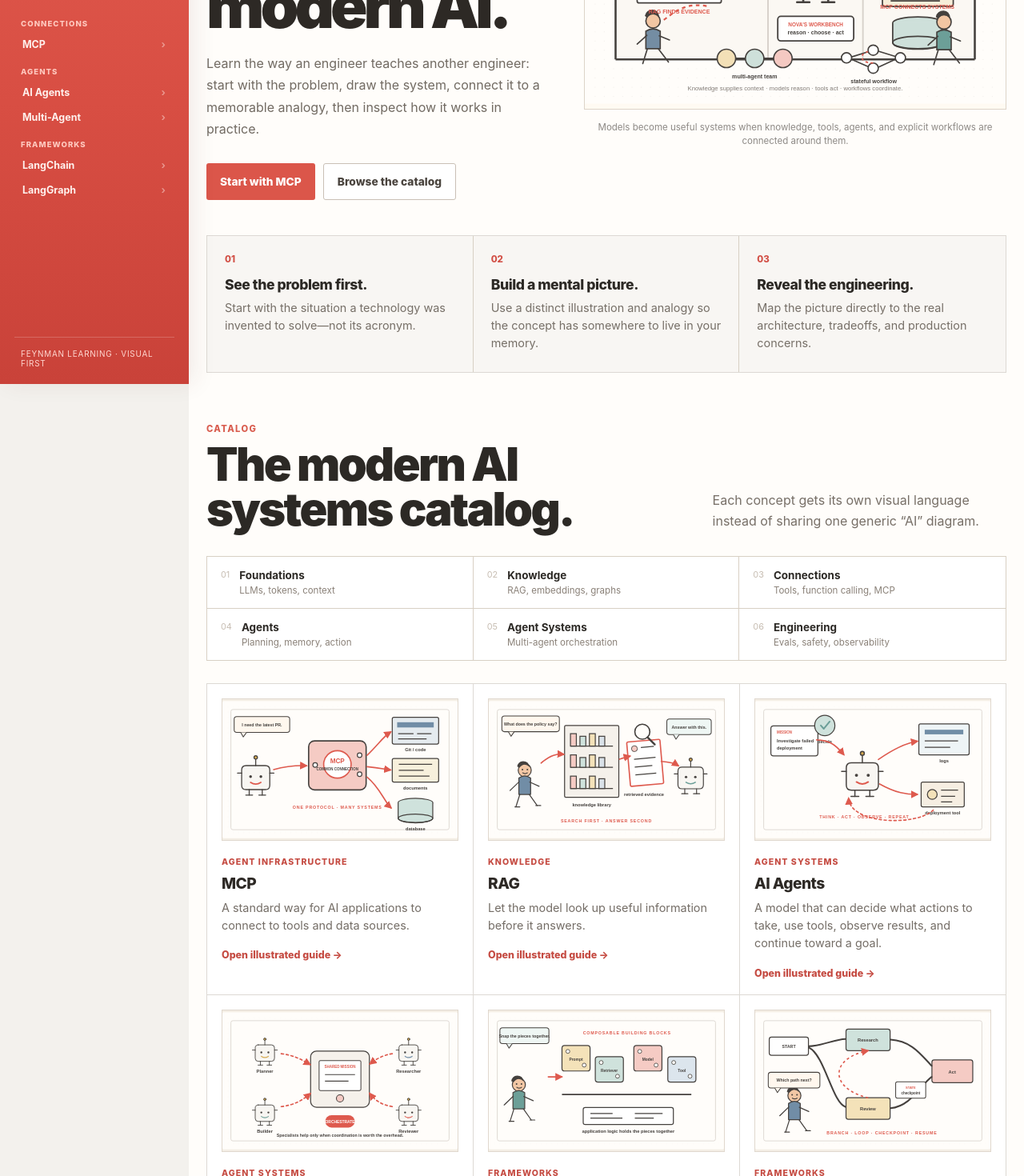
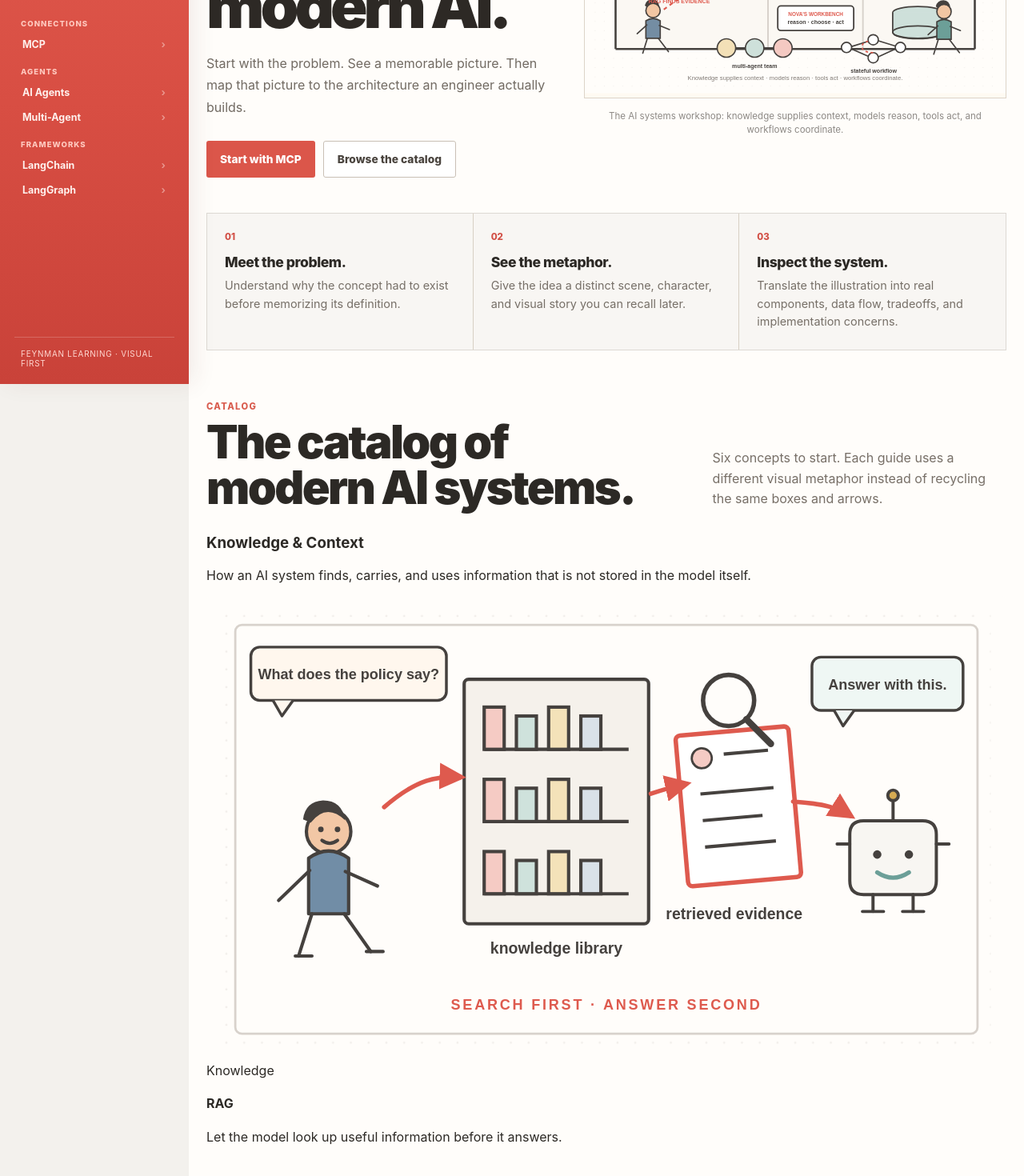
Before and after one commit to buianhtai/ai-atlas, a Next.js app: page / in a window 1280 px wide. Shown: the part 320-1790 px from the top of the page at 80% size. Built offline with nearby package versions, Linux system fonts and the light colour scheme.

Commit message:
refactor: organize home as an illustrated concept catalog

```diff
--- a/app/page.tsx
+++ b/app/page.tsx
@@ -4,13 +4,22 @@ import { AtlasOverviewIllustration } from "@/components/AtlasOverviewIllustratio
 import { ConceptIllustration } from "@/components/ConceptIllustration";
 import { concepts } from "@/lib/concepts";
 
-const categoryOrder = [
-  { name: "Foundations", note: "LLMs, tokens, context" },
-  { name: "Knowledge", note: "RAG, embeddings, graphs" },
-  { name: "Connections", note: "Tools, function calling, MCP" },
-  { name: "Agents", note: "Planning, memory, action" },
-  { name: "Agent Systems", note: "Multi-agent orchestration" },
-  { name: "Engineering", note: "Evals, safety, observability" },
+const tracks = [
+  {
+    name: "Knowledge & Context",
+    description: "How an AI system finds, carries, and uses information that is not stored in the model itself.",
+    slugs: ["rag", "mcp"],
+  },
+  {
+    name: "Agents & Teams",
+    description: "How models move from producing answers to choosing actions, using tools, and coordinating work.",
+    slugs: ["agents", "multi-agent"],
+  },
+  {
+    name: "Frameworks & Control",
+    description: "How engineers assemble AI applications and make loops, branches, state, and orchestration explicit.",
+    slugs: ["langchain", "langgraph"],
+  },
 ];
 
 export default function Home() {
@@ -22,7 +31,7 @@ export default function Home() {
           <div className="editorialHeroCopy">
             <div className="editorialKicker">AI concepts, explained visually</div>
             <h1>Understand the systems behind modern AI.</h1>
-            <p>Learn the way an engineer teaches another engineer: start with the problem, draw the system, connect it to a memorable analogy, then inspect how it works in practice.</p>
+            <p>Start with the problem. See a memorable picture. Then map that picture to the architecture an engineer actually builds.</p>
             <div className="editorialActions">
               <Link className="editorialPrimary" href="/learn/mcp">Start with MCP</Link>
               <a className="editorialSecondary" href="#catalog">Browse the catalog</a>
@@ -30,60 +39,61 @@ export default function Home() {
           </div>
 
           <figure className="editorialHeroIllustration">
-            <div className="editorialIllustrationTitle">The AI systems workshop</div>
             <AtlasOverviewIllustration />
-            <figcaption className="editorialIllustrationCaption">Models become useful systems when knowledge, tools, agents, and explicit workflows are connected around them.</figcaption>
+            <figcaption className="editorialIllustrationCaption">The AI systems workshop: knowledge supplies context, models reason, tools act, and workflows coordinate.</figcaption>
           </figure>
         </section>
 
         <section className="editorialIntro container">
           <div className="editorialIntroCard">
             <span className="editorialNumber">01</span>
-            <h2>See the problem first.</h2>
-            <p>Start with the situation a technology was invented to solve—not its acronym.</p>
+            <h2>Meet the problem.</h2>
+            <p>Understand why the concept had to exist before memorizing its definition.</p>
           </div>
           <div className="editorialIntroCard">
             <span className="editorialNumber">02</span>
-            <h2>Build a mental picture.</h2>
-            <p>Use a distinct illustration and analogy so the concept has somewhere to live in your memory.</p>
+            <h2>See the metaphor.</h2>
+            <p>Give the idea a distinct scene, character, and visual story you can recall later.</p>
           </div>
           <div className="editorialIntroCard">
             <span className="editorialNumber">03</span>
-            <h2>Reveal the engineering.</h2>
-            <p>Map the picture directly to the real architecture, tradeoffs, and production concerns.</p>
+            <h2>Inspect the system.</h2>
+            <p>Translate the illustration into real components, data flow, tradeoffs, and implementation concerns.</p>
           </div>
         </section>
 
         <section className="editorialCatalog container" id="catalog">
-          <div className="editorialSectionTitle">
+          <div className="editorialSectionTitle catalogTitle">
             <div>
               <span>Catalog</span>
-              <h2>The modern AI systems catalog.</h2>
+              <h2>The catalog of modern AI systems.</h2>
             </div>
-            <p>Each concept gets its own visual language instead of sharing one generic “AI” diagram.</p>
+            <p>Six concepts to start. Each guide uses a different visual metaphor instead of recycling the same boxes and arrows.</p>
           </div>
 
-          <div className="editorialCategories">
-            {categoryOrder.map((category, index) => (
-              <div className="editorialCategory" key={category.name}>
-                <span>{String(index + 1).padStart(2, "0")}</span>
-                <strong>{category.name}</strong>
-                <small>{category.note}</small>
-              </div>
-            ))}
-          </div>
-
-          <div className="editorialConceptGrid" id="concepts">
-            {concepts.map((concept) => (
-              <Link href={`/learn/${concept.slug}`} className="editorialConceptCard" key={concept.slug}>
-                <div className="editorialConceptIllustration">
-                  <ConceptIllustration slug={concept.slug} />
+          <div className="catalogTracks" id="concepts">
+            {tracks.map((track) => (
+              <section className="catalogTrack" key={track.name}>
+                <header className="catalogTrackHead">
+                  <h3>{track.name}</h3>
+                  <p>{track.description}</p>
+                </header>
+                <div className="catalogTrackGrid">
+                  {track.slugs.map((slug) => {
+                    const concept = concepts.find((item) => item.slug === slug)!;
+                    return (
+                      <Link href={`/learn/${concept.slug}`} className="catalogPattern" key={concept.slug}>
+                        <div className="catalogPatternArt"><ConceptIllustration slug={concept.slug} /></div>
+                        <div className="catalogPatternCopy">
+                          <span>{concept.category}</span>
+                          <h4>{concept.name}</h4>
+                          <p>{concept.simple}</p>
+                        </div>
+                      </Link>
+                    );
+                  })}
                 </div>
-                <div className="editorialConceptMeta">{concept.category}</div>
-                <h3>{concept.name}</h3>
-                <p>{concept.simple}</p>
-                <span className="editorialConceptLink">Open illustrated guide →</span>
-              </Link>
+              </section>
             ))}
           </div>
         </section>
```
